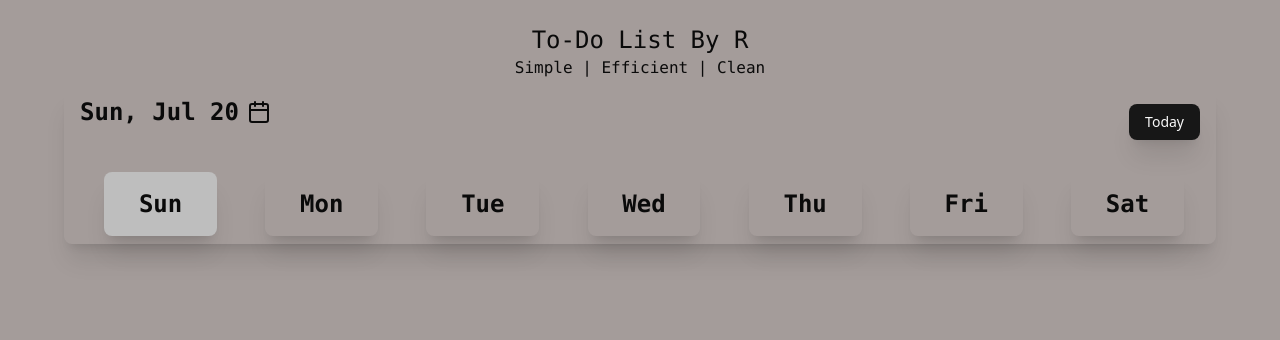
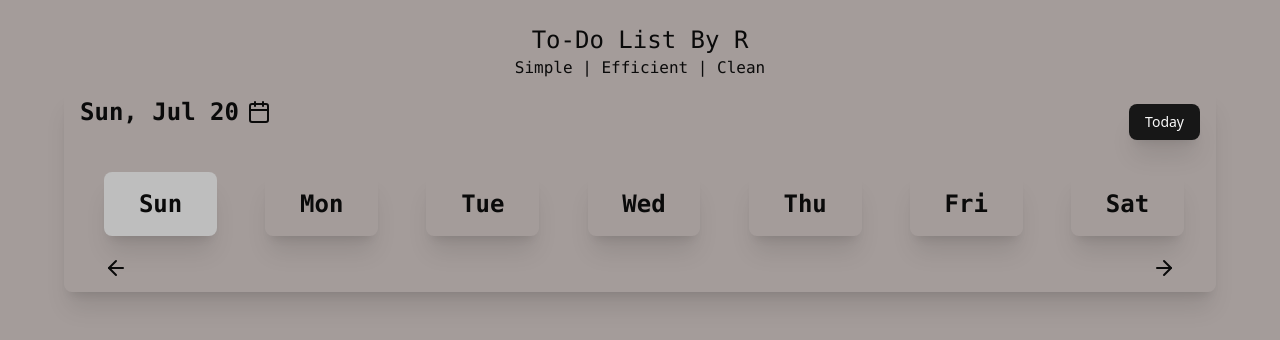
Before and after one commit to furtherafay/todolist, a React (Vite) app: page / in a window 1280 px wide. Shown: the top 340 px of the page. Built offline with nearby package versions, Linux system fonts and the light colour scheme.

Commit message:
feat: added dummy arrows to control days on Calendar

```diff
--- a/src/components/CalendarCard.jsx
+++ b/src/components/CalendarCard.jsx
@@ -1,5 +1,5 @@
 import { useState, useEffect, useRef } from "react";
-import { Calendar as CalendarIcon } from "lucide-react";
+import { Calendar as CalendarIcon, ArrowLeft, ArrowRight } from "lucide-react";
 import { Calendar as CalendarPicker } from "@/components/ui/calendar";
 import { Button } from "./ui/button";
 
@@ -93,7 +93,7 @@ export const CalendarCard = () => {
                     setMonth(selected.getMonth());
                     setDay(selected.getDay());
                     setSelectedIndex(selected.getDay());
-                    setCalendarIsOpen(false); // Optional: close after selection
+                    setCalendarIsOpen(false);
                   }
                 }}
                 className="rounded-lg border mt-8 md:mt-0 ml-4 md:ml-50 absolute"
@@ -123,6 +123,11 @@ export const CalendarCard = () => {
             </div>
           ))}
         </div>
+
+        <div className="flex flex-row justify-between items-center mt-4 w-full h-8">
+          <ArrowLeft className="ml-8"></ArrowLeft>
+          <ArrowRight className="mr-8"></ArrowRight>
+        </div>
       </div>
     </>
   );
```
